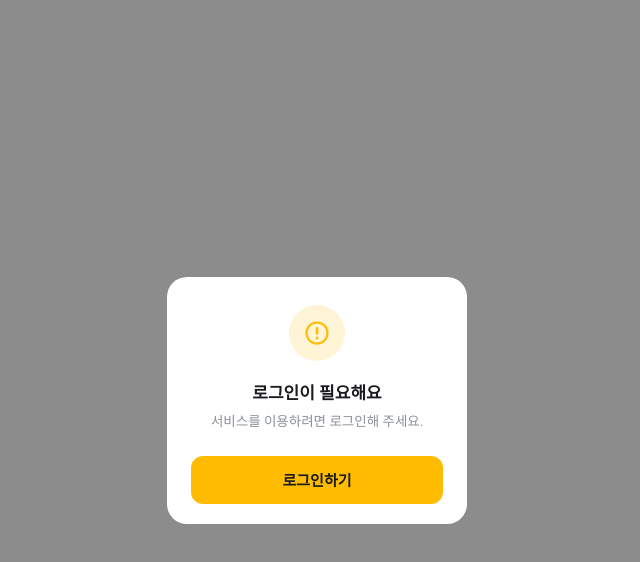
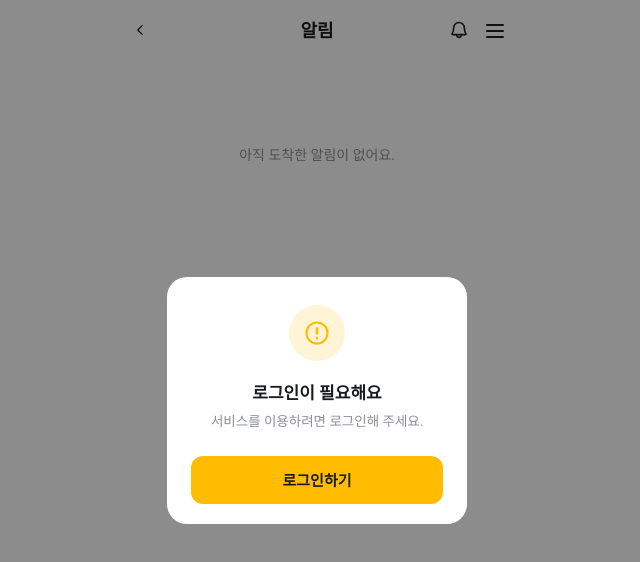
Before and after one commit to KB-PJT-CLASS22-TEAM4/TeenyMoney-FrontEnd, a Vue app in the folder frontend/: page /parents/notification in a window 1280 px wide. Shown: the top 562 px of the page, without its empty margins (323-963 px from the left). Built offline with nearby package versions, Linux system fonts and the light colour scheme; no server answers.

Commit message:
feat(notification) : 알림 화면 관련 라우팅 설정 추가

```diff
--- a/frontend/src/components/Parents/ParentNavActions.vue
+++ b/frontend/src/components/Parents/ParentNavActions.vue
@@ -4,6 +4,7 @@
       class="action-btn"
       type="button"
       aria-label="알림"
+      @click="goNotification"
     >
       <svg
         class="action-icon"
@@ -45,9 +46,15 @@
 </template>
 
 <script setup>
+import { useRouter } from 'vue-router'
 import { useParentMenu } from '@/composables/useParentMenu'
 
+const router = useRouter()
 const { isOpen, toggleMenu } = useParentMenu()
+
+function goNotification() {
+  router.push({ name: 'parents-notification' })
+}
 </script>
 
 <style scoped>
--- /dev/null
+++ b/frontend/src/pages/Parents/ParentsNotification.vue
@@ -0,0 +1,79 @@
+<template>
+  <div class="page">
+    <header class="nav">
+      <button
+        class="back-btn"
+        type="button"
+        aria-label="뒤로 가기"
+        @click="router.back()"
+      >
+        <img
+          src="@/assets/icons/icon-back.svg"
+          alt=""
+          class="back-icon"
+        />
+      </button>
+
+      <h1 class="nav-title">알림</h1>
+
+      <ParentNavActions />
+    </header>
+
+    <p class="empty">아직 도착한 알림이 없어요.</p>
+  </div>
+</template>
+
+<script setup>
+import { useRouter } from 'vue-router'
+import ParentNavActions from '@/components/Parents/ParentNavActions.vue'
+
+const router = useRouter()
+</script>
+
+<style scoped>
+.page {
+  width: 360px;
+  min-height: 100dvh;
+  margin: 0 auto;
+  background: #ffffff;
+}
+
+.nav {
+  display: flex;
+  align-items: center;
+  height: 56px;
+  padding: 0 8px 0 4px;
+}
+
+.back-btn {
+  display: flex;
+  width: 40px;
+  height: 40px;
+  align-items: center;
+  justify-content: center;
+  border: none;
+  background: transparent;
+  cursor: pointer;
+}
+
+.back-icon {
+  width: 22px;
+  height: 22px;
+}
+
+.nav-title {
+  flex: 1;
+  margin: 0;
+  font-size: 17px;
+  font-weight: 700;
+  color: #191b1e;
+  text-align: center;
+}
+
+.empty {
+  margin: 80px 20px 0;
+  text-align: center;
+  font-size: 14px;
+  color: #8b9097;
+}
+</style>
--- a/frontend/src/router/index.js
+++ b/frontend/src/router/index.js
@@ -92,6 +92,7 @@ import QuestLists from '@/pages/Parents/Quest/QuestList.vue'
 import QuestCreate from '@/pages/Parents/Quest/QuestCreate.vue'
 import QuestDetails from '@/pages/Parents/Quest/QuestDetail.vue'
 import QuestApproval from '@/pages/Parents/Quest/QuestApproval.vue';'@/pages/Parents/QuestApproval.vue'
+import ParentsNotification from '@/pages/Parents/ParentsNotification.vue'
 
 const router = createRouter({
   history: createWebHistory(import.meta.env.BASE_URL),
@@ -194,6 +195,12 @@ const router = createRouter({
       path: '/child/notification',
       name: 'child-notification',
       component: ChildNotification,
+    },
+    // 부모 알림페이지
+    {
+      path: '/parents/notification',
+      name: 'parents-notification',
+      component: ParentsNotification,
     },
     // QR스캔
     {
```
